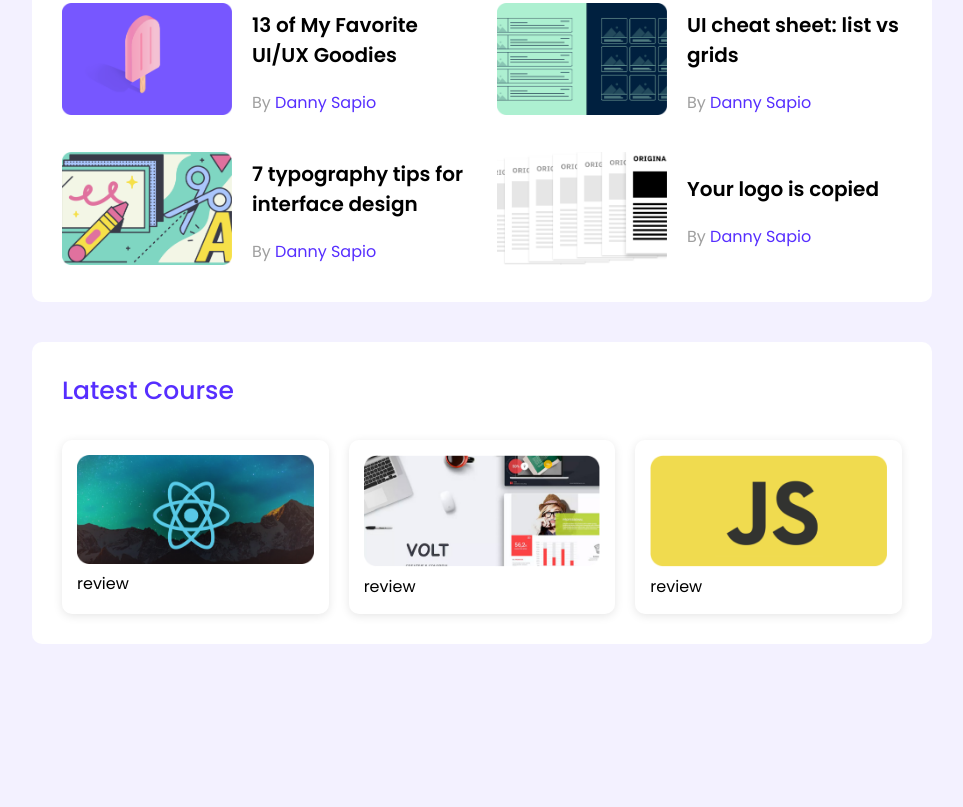
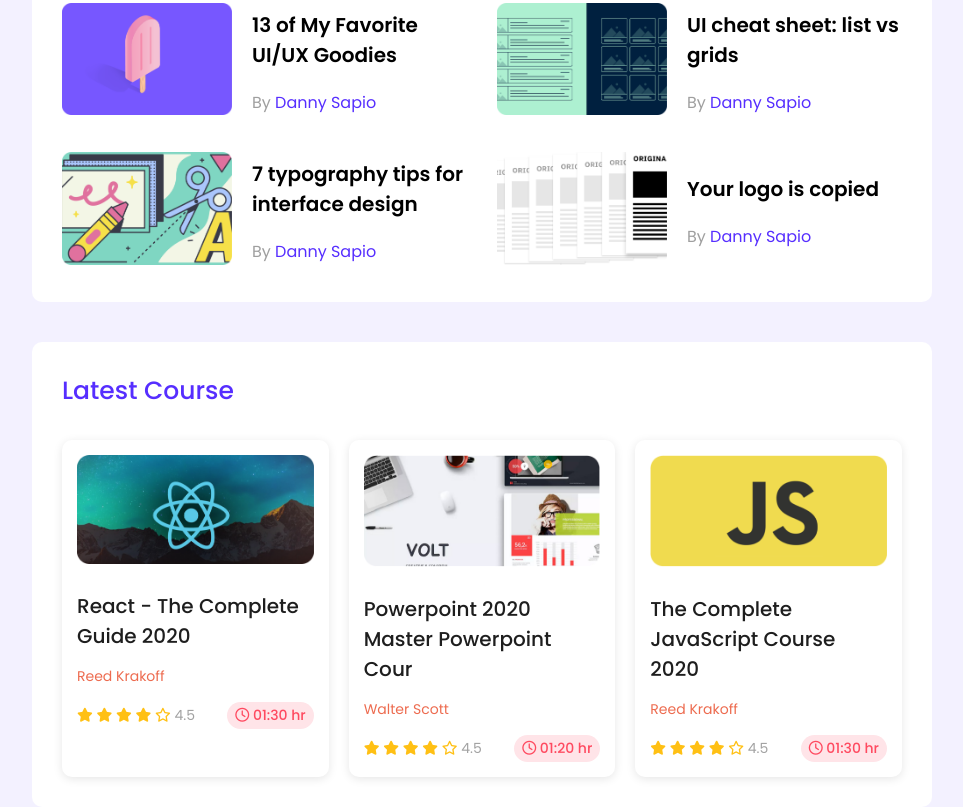
Before and after one commit to iamamolsarker/leader_board_practise, a plain HTML site: page index.html in a window 1280 px wide. Shown: the part 424-1231 px from the top of the page, without its empty margins (158-1121 px from the left). Before the commit the page ends 1068 px from the top, so only its background shows below. Drawn offline with Linux system fonts and the light colour scheme.

Commit message:
desktop version done

```diff
--- a/css/styles.css
+++ b/css/styles.css
@@ -106,3 +106,37 @@
 .course-img{
     width: 100%;
 }
+.course-title{
+    color: #1E1E1E;
+    font-weight: 500;
+    font-size: 20px;
+    margin-top: 20px;
+}
+.course-mentor{
+    color: #ED6B4F;
+    font-size: 14px;
+    margin: 15px 0;
+}
+.meta-container{
+    display: flex;
+    justify-content: space-between;
+    align-items: center;
+}
+.review-star p{
+    color: #A2A2A2;
+    font-size: 14px;
+}
+.review-star i{
+    color: #FFC014;
+    font-size: 14px;
+}
+.course-duration p{
+    color: #FF4A60;
+    font-size: 14px;
+    font-weight: 500;
+}
+.course-duration >div{
+    background-color: #FFE4E8;
+    padding: 3px 8px;
+    border-radius: 50px;
+}
--- a/index.html
+++ b/index.html
@@ -6,6 +6,8 @@
     <title>Leader Board</title>
     <!-- Stylesheet -->
     <link rel="stylesheet" href="css/styles.css" />
+    <!-- font awesome Icons -->
+    <link rel="stylesheet" href="https://cdnjs.cloudflare.com/ajax/libs/font-awesome/6.4.0/css/all.min.css" integrity="sha512-iecdLmaskl7CVkqkXNQ/ZH/XLlvWZOJyj7Yy7tcenmpD1ypASozpmT/E0iPtmFIB46ZmdtAc9eNBvH0H/ZpiBw==" crossorigin="anonymous" referrerpolicy="no-referrer" />
   </head>
   <body>
     <!-- Header Starts -->
@@ -58,8 +60,7 @@
                 <img src="images/blogs/blog-2.png" alt="" />
               </div>
               <div class="blog-content">
-                <h3 class="blog-title">UI cheat sheet:
-                    list vs grids</h3>
+                <h3 class="blog-title">UI cheat sheet: list vs grids</h3>
                 <p class="author">By <span>Danny Sapio</span></p>
               </div>
             </div>
@@ -68,8 +69,9 @@
                 <img src="images/blogs/blog-3.png" alt="" />
               </div>
               <div class="blog-content">
-                <h3 class="blog-title">7 typography tips
-                    for interface design</h3>
+                <h3 class="blog-title">
+                  7 typography tips for interface design
+                </h3>
                 <p class="author">By <span>Danny Sapio</span></p>
               </div>
             </div>
@@ -78,8 +80,7 @@
                 <img src="images/blogs/blog-4.png" alt="" />
               </div>
               <div class="blog-content">
-                <h3 class="blog-title">Your logo is
-                    copied</h3>
+                <h3 class="blog-title">Your logo is copied</h3>
                 <p class="author">By <span>Danny Sapio</span></p>
               </div>
             </div>
@@ -89,27 +90,92 @@
       <!-- latest  course section -->
       <section class="flex-container">
         <div class="container">
-            <h2 class="main-title">Latest Course</h2>
-            <div class="course-container">
-                <div class="course-item">
-                    <img src="images/courses/course-1.png" alt="" class="course-img">
-                    <h3 class="course-title"></h3>
-                    <p class="course-mentor"></p>
-                    <div class="meta-container">review</div>
+          <h2 class="main-title">Latest Course</h2>
+          <div class="course-container">
+            <div class="course-item">
+              <img
+                src="images/courses/course-1.png"
+                alt=""
+                class="course-img"
+              />
+              <h3 class="course-title">React - The Complete Guide 2020</h3>
+              <p class="course-mentor">Reed Krakoff</p>
+              <div class="meta-container">
+                <div class="review-star">
+                  <p>
+                    <i class="fa-solid fa-star"></i>
+                    <i class="fa-solid fa-star"></i>
+                    <i class="fa-solid fa-star"></i>
+                    <i class="fa-solid fa-star"></i>
+                    <i class="fa-regular fa-star"></i>
+                    4.5
+                  </p>
                 </div>
-                <div class="course-item">
-                    <img src="images/courses/course-2.png" alt="" class="course-img">
-                    <h3 class="course-title"></h3>
-                    <p class="course-mentor"></p>
-                    <div class="meta-container">review</div>
+                <div class="course-duration">
+                  <div>
+                    <p>
+                      <i class="fa-regular fa-clock"></i> 01:30 hr
+                    </p>
+                  </div>
                 </div>
-                <div class="course-item">
-                    <img src="images/courses/course-3.png" alt="" class="course-img">
-                    <h3 class="course-title"></h3>
-                    <p class="course-mentor"></p>
-                    <div class="meta-container">review</div>
+              </div>
+            </div>
+            <div class="course-item">
+              <img
+                src="images/courses/course-2.png"
+                alt=""
+                class="course-img"
+              /><h3 class="course-title">Powerpoint 2020 Master Powerpoint Cour</h3>
+              <p class="course-mentor">Walter Scott</p>
+              <div class="meta-container">
+                <div class="review-star">
+                  <p>
+                    <i class="fa-solid fa-star"></i>
+                    <i class="fa-solid fa-star"></i>
+                    <i class="fa-solid fa-star"></i>
+                    <i class="fa-solid fa-star"></i>
+                    <i class="fa-regular fa-star"></i>
+                    4.5
+                  </p>
                 </div>
+                <div class="course-duration">
+                  <div>
+                    <p>
+                      <i class="fa-regular fa-clock"></i> 01:20 hr
+                    </p>
+                  </div>
+                </div>
+              </div>
             </div>
+            <div class="course-item">
+              <img
+                src="images/courses/course-3.png"
+                alt=""
+                class="course-img"
+              />
+              <h3 class="course-title">The Complete JavaScript Course 2020</h3>
+              <p class="course-mentor">Reed Krakoff</p>
+              <div class="meta-container">
+                <div class="review-star">
+                  <p>
+                    <i class="fa-solid fa-star"></i>
+                    <i class="fa-solid fa-star"></i>
+                    <i class="fa-solid fa-star"></i>
+                    <i class="fa-solid fa-star"></i>
+                    <i class="fa-regular fa-star"></i>
+                    4.5
+                  </p>
+                </div>
+                <div class="course-duration">
+                  <div>
+                    <p>
+                      <i class="fa-regular fa-clock"></i> 01:30 hr
+                    </p>
+                  </div>
+                </div>
+              </div>
+            </div>
+          </div>
         </div>
       </section>
     </main>
```
